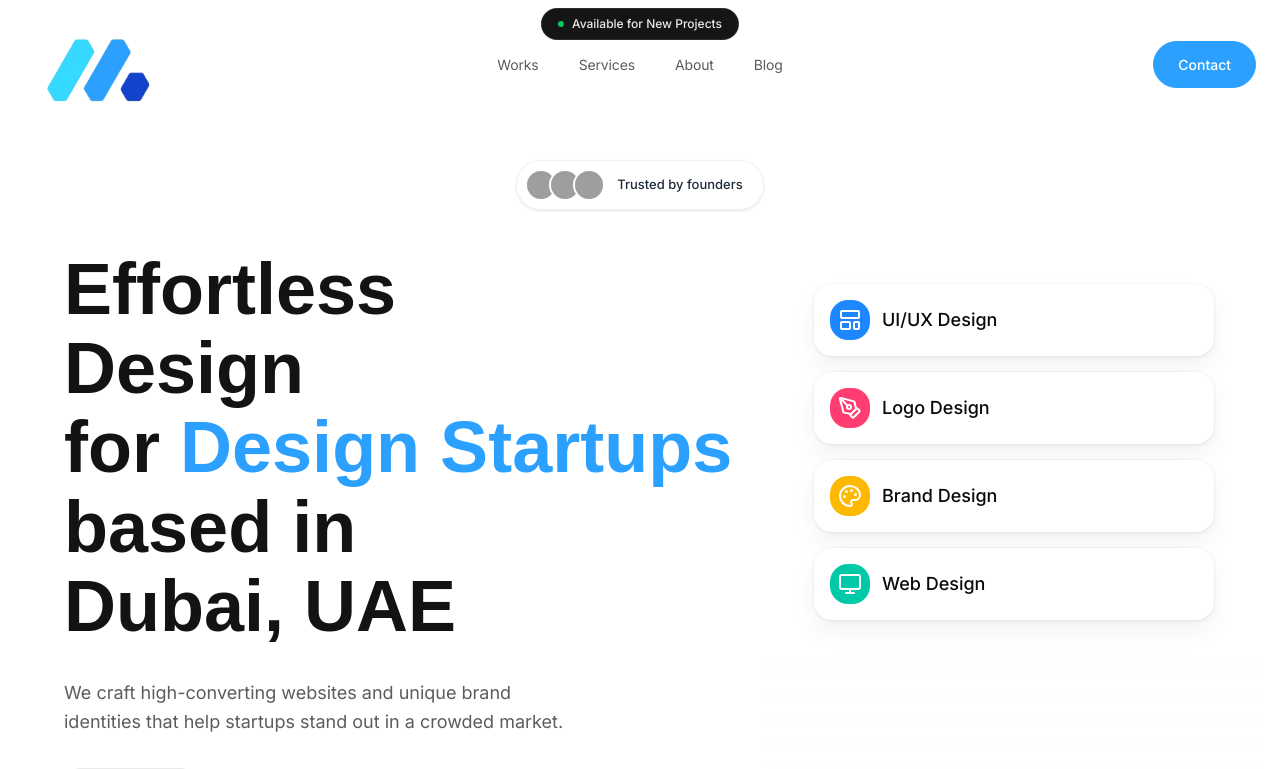
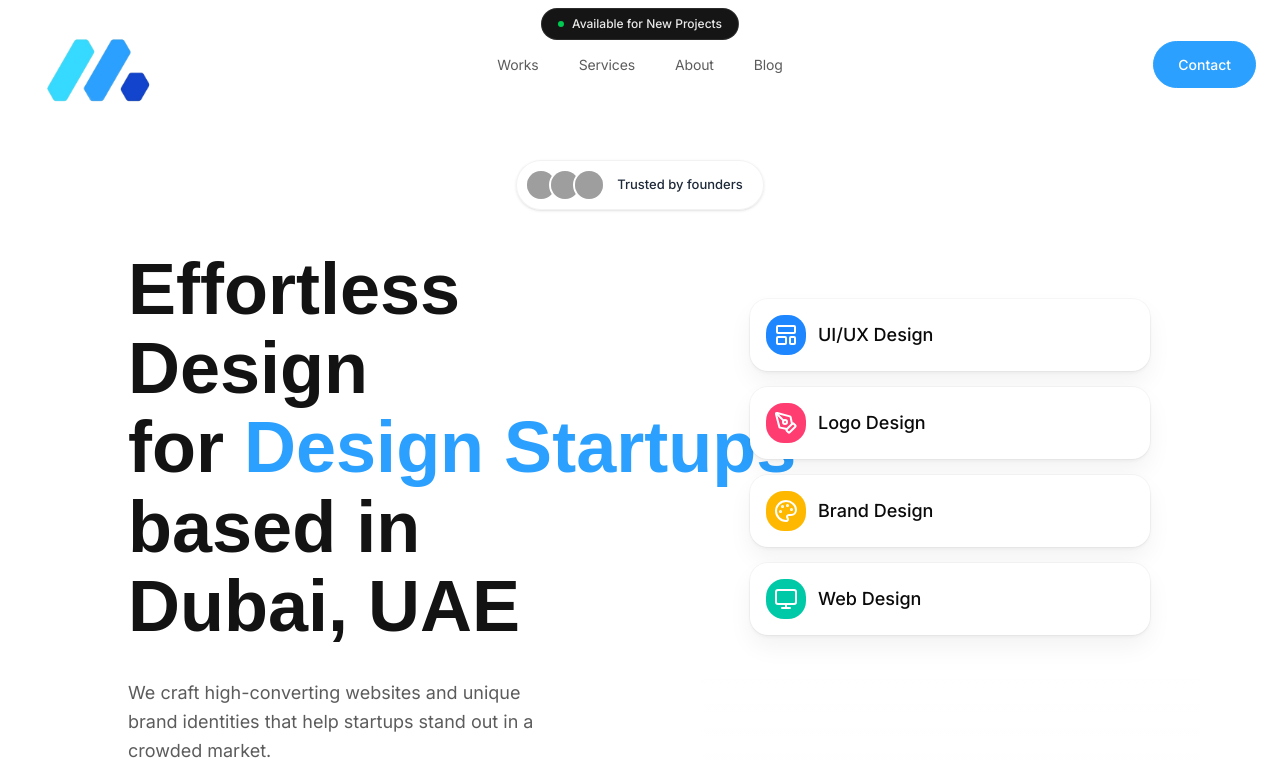
Before and after one commit to meronatic-dev1/meronatic-main, a Next.js app: page / in a window 1280 px wide. Shown: the top 769 px of the page. Built offline with nearby package versions, Linux system fonts and the light colour scheme; grey boxes are pictures that could not be loaded.

Commit message:
Adjust Hero section horizontal padding for better spacing

```diff
--- a/components/Hero.tsx
+++ b/components/Hero.tsx
@@ -51,7 +51,7 @@ export default function Hero() {
             </div> */}
 
             <motion.div
-                className="container mx-auto px-4 relative z-10 flex flex-col items-center"
+                className="container mx-auto px-6 md:px-12 lg:px-20 relative z-10 flex flex-col items-center"
                 variants={container}
                 initial="hidden"
                 animate="show"
```
